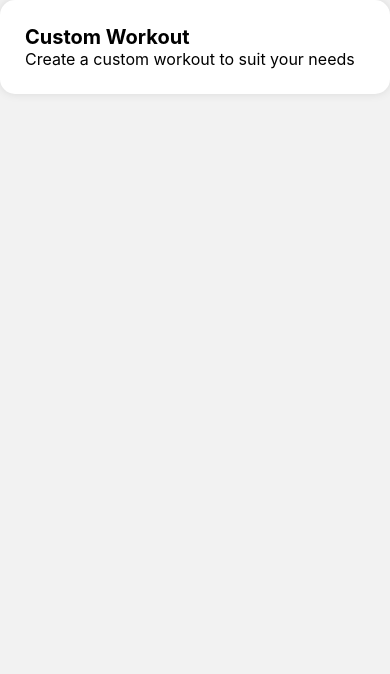
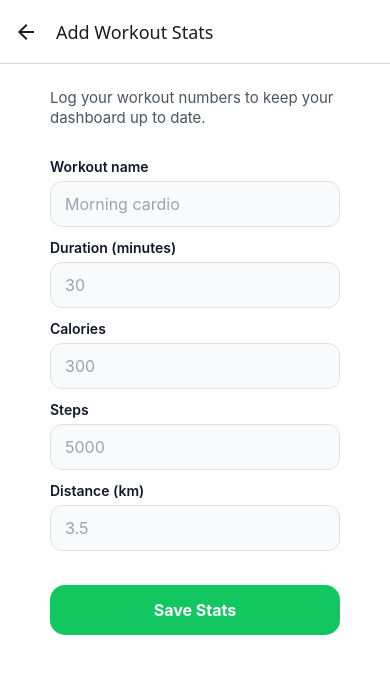
Before and after one commit to IvanTsve/fit-native-cardio, a React Native app: screen /CustomWorkout in a window 390 px wide. Shown: the top 674 px of the page. Built offline with nearby package versions, Linux system fonts and the light colour scheme.

Commit message:
custom workout add

```diff
--- a/src/components/Common/CustomWorkout.jsx
+++ b/src/components/Common/CustomWorkout.jsx
@@ -1,29 +1,158 @@
-import React from 'react';
-import { View, Text, StyleSheet } from 'react-native';
+import React, { useMemo, useState } from 'react';
+import { View, Text, StyleSheet, TextInput, ScrollView, Alert, KeyboardAvoidingView, Platform } from 'react-native';
+import MainButton from '@/components/Common/MainButton';
+import { commonStyles } from '@/styles/Common';
+
+const INITIAL_FORM = {
+    name: '',
+    durationMinutes: '',
+    calories: '',
+    steps: '',
+    distanceKm: '',
+};
 
 export default function CustomWorkout() {
+    const [form, setForm] = useState(INITIAL_FORM);
+    const [latestWorkout, setLatestWorkout] = useState(null);
+
+    const fields = useMemo(
+        () => [
+            { key: 'name', label: 'Workout name', placeholder: 'Morning cardio', keyboardType: 'default' },
+            { key: 'durationMinutes', label: 'Duration (minutes)', placeholder: '30', keyboardType: 'number-pad' },
+            { key: 'calories', label: 'Calories', placeholder: '300', keyboardType: 'number-pad' },
+            { key: 'steps', label: 'Steps', placeholder: '5000', keyboardType: 'number-pad' },
+            { key: 'distanceKm', label: 'Distance (km)', placeholder: '3.5', keyboardType: 'decimal-pad' },
+        ],
+        [],
+    );
+
+    const handleFieldChange = (key, value) => {
+        setForm((prev) => ({ ...prev, [key]: value }));
+    };
+
+    const handleSaveStats = () => {
+        const name = form.name.trim();
+        const durationMinutes = Number(form.durationMinutes);
+        const calories = Number(form.calories);
+        const steps = Number(form.steps);
+        const distanceKm = Number(form.distanceKm);
+
+        if (!name) {
+            Alert.alert('Missing workout name', 'Please enter a workout name.');
+            return;
+        }
+
+        if (!Number.isFinite(durationMinutes) || durationMinutes <= 0) {
+            Alert.alert('Invalid duration', 'Duration must be a number greater than 0.');
+            return;
+        }
+
+        if (!Number.isFinite(calories) || calories < 0 || !Number.isFinite(steps) || steps < 0 || !Number.isFinite(distanceKm) || distanceKm < 0) {
+            Alert.alert('Invalid stats', 'Calories, steps, and distance must be valid positive numbers.');
+            return;
+        }
+
+        const now = new Date();
+        const formattedDate = now.toISOString().slice(0, 10);
+        const formattedTime = now.toTimeString().slice(0, 8);
+
+        setLatestWorkout({
+            id: Date.now(),
+            name,
+            duration: `${durationMinutes} minutes`,
+            calories,
+            steps,
+            distance: distanceKm,
+            date: formattedDate,
+            time: formattedTime,
+        });
+
+        setForm(INITIAL_FORM);
+        Alert.alert('Stats saved', 'Your workout stats were added successfully.');
+    };
+
     return (
-        <View style={styles.container}>
-            <Text style={styles.title}>Custom Workout</Text>
-            <Text style={styles.subtitle}>Create a custom workout to suit your needs</Text>
-        </View>
+        <KeyboardAvoidingView
+            style={styles.keyboardArea}
+            behavior={Platform.OS === 'ios' ? 'padding' : 'height'}
+            keyboardVerticalOffset={0}
+        >
+            <View style={commonStyles.mainContainer}>
+                    <Text style={styles.subtitle}>Log your workout numbers to keep your dashboard up to date.</Text>
+                    <View style={styles.fieldsWrapper}>
+                        {fields.map((field) => (
+                            <View key={field.key} style={styles.field}>
+                                <Text style={styles.label}>{field.label}</Text>
+                                <TextInput
+                                    value={form[field.key]}
+                                    onChangeText={(text) => handleFieldChange(field.key, text)}
+                                    placeholder={field.placeholder}
+                                    placeholderTextColor="#9ca3af"
+                                    keyboardType={field.keyboardType}
+                                    style={styles.input}
+                                />
+                            </View>
+                        ))}
+                    </View>
+
+                    <MainButton
+                        text="Save Stats"
+                        onPress={handleSaveStats}
+                        styles={{
+                            buttonContainer: [commonStyles.buttonContainer, styles.saveButton],
+                            buttonText: commonStyles.buttonText,
+                        }}
+                    />
+            </View>
+        </KeyboardAvoidingView>
     );
 }
 
 const styles = StyleSheet.create({
+    keyboardArea: {
+        flex: 1,
+    },
+    page: {
+        paddingBottom: 40,
+    },
     container: {
         backgroundColor: '#fff',
         padding: 25,
         borderRadius: 15,
         boxShadow: '0 0 10px 0 rgba(0, 0, 0, 0.1)',
-    },
-    title: {
-        fontSize: 20,
-        fontWeight: 'bold',
-        color: '#000',
+        gap: 25,
+        marginTop: 40,
     },
     subtitle: {
+        fontSize: 15,
+        color: '#475569',
+        lineHeight: 20,
+    },
+    fieldsWrapper: {
+        gap: 12,
+    },
+    field: {
+        gap: 6,
+    },
+    label: {
+        fontSize: 14,
+        fontWeight: '600',
+        color: '#0f172a',
+    },
+    input: {
+        borderWidth: 1,
+        borderColor: '#E0E0E0',
+        borderRadius: 12,
+        paddingHorizontal: 14,
+        paddingVertical: 12,
         fontSize: 16,
-        color: '#000',
+        color: '#111827',
+        backgroundColor: '#f8fafc',
+    },
+    saveButton: {
+        marginTop: 4,
+    },
+    previewSection: {
+        gap: 12,
     },
 });
--- a/src/navigation/RootNavigator.jsx
+++ b/src/navigation/RootNavigator.jsx
@@ -17,7 +17,14 @@ export default function RootNavigator() {
       {user ? (
         <Stack.Navigator screenOptions={{ headerShown: false }}>
           <Stack.Screen name="MainTabs" component={MainTabs} />
-          <Stack.Screen name="CustomWorkout" component={CustomWorkoutScreen} />
+          <Stack.Screen
+            name="CustomWorkout"
+            component={CustomWorkoutScreen}
+            options={{
+              headerShown: true,
+              title: 'Add Workout Stats',
+            }}
+          />
         </Stack.Navigator>
       ) : (
         <AuthNavigator />
--- a/src/screens/custom/Index.jsx
+++ b/src/screens/custom/Index.jsx
@@ -1,17 +1,38 @@
 import React from 'react';
-import { View, StyleSheet } from 'react-native';
+import { KeyboardAvoidingView, Platform, ScrollView, StyleSheet, View } from 'react-native';
 import CustomWorkout from '@/components/Common/CustomWorkout';
 
 export default function Index() {
     return (
-        <View style={styles.container}>
-            <CustomWorkout />
-        </View>
+        <KeyboardAvoidingView
+            style={styles.container}
+            behavior={Platform.OS === 'ios' ? 'padding' : 'height'}
+            keyboardVerticalOffset={Platform.OS === 'ios' ? 12 : 0}
+        >
+            <ScrollView
+                contentContainerStyle={styles.content}
+                keyboardShouldPersistTaps="handled"
+                showsVerticalScrollIndicator={false}
+            >
+                <View style={styles.cardWrap}>
+                    <CustomWorkout />
+                </View>
+            </ScrollView>
+        </KeyboardAvoidingView>
     );
 }
 
 const styles = StyleSheet.create({
     container: {
         flex: 1,
+        backgroundColor: '#fff',
+    },
+    content: {
+        flexGrow: 1,
+        paddingHorizontal: 20,
+        paddingVertical: 24,
+    },
+    cardWrap: {
+        flex: 1,
     },
 });
```
